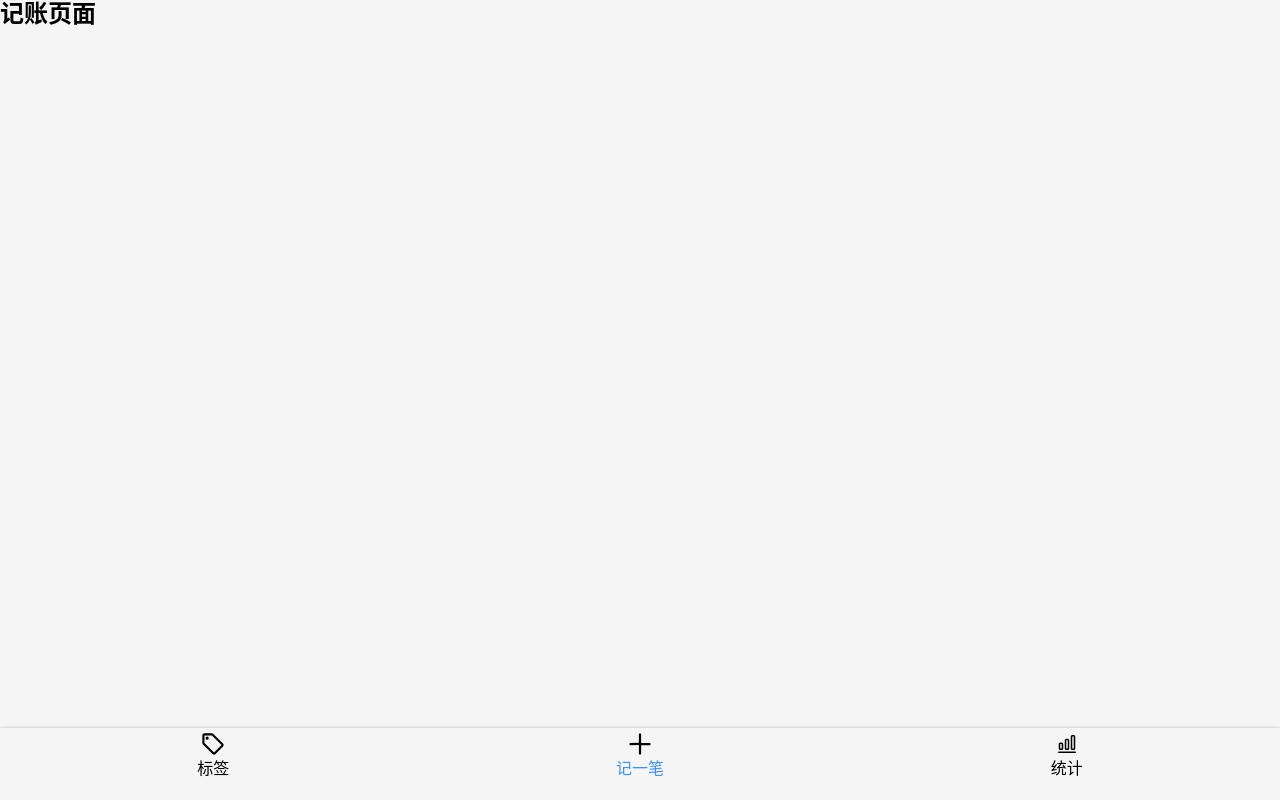
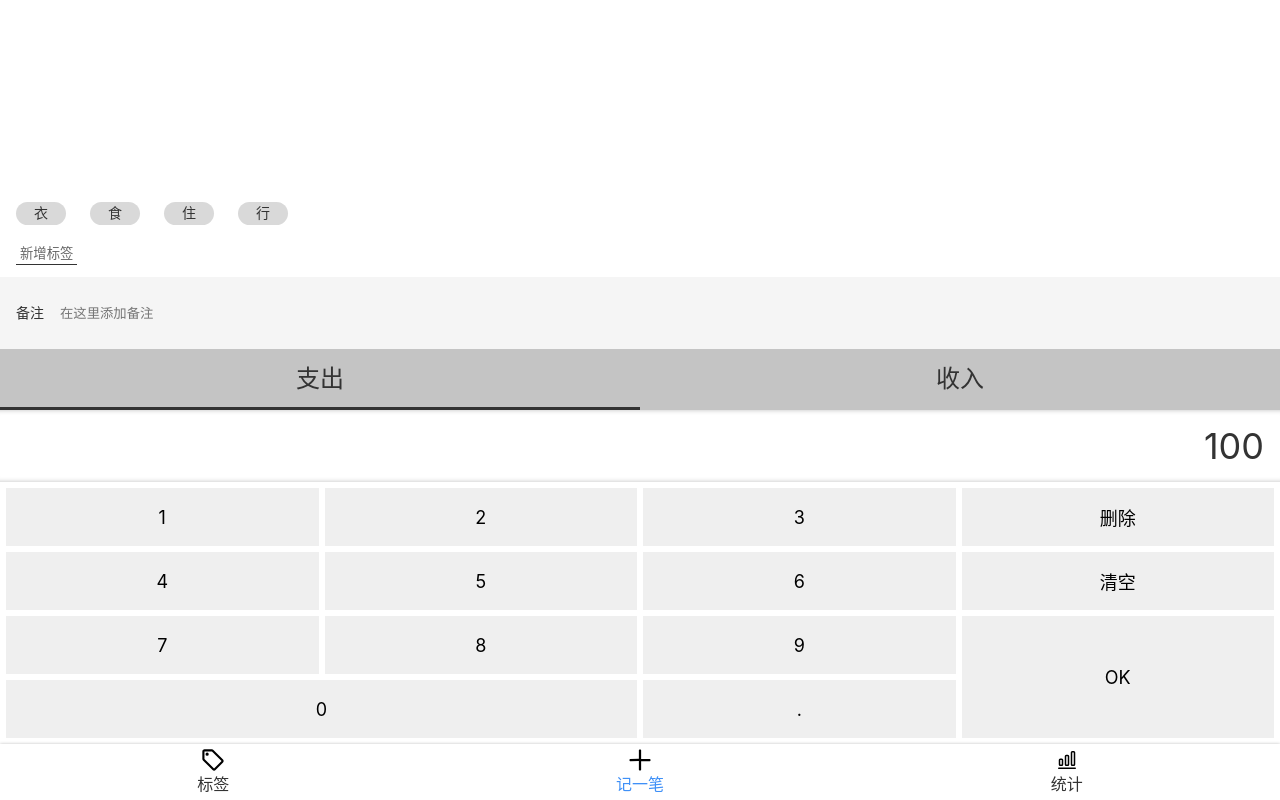
Before and after one commit to beike98/Seashell, a React app: page /#/edit in a window 1280 px wide. Built offline with nearby package versions, Linux system fonts and the light colour scheme.

Commit message:
封装了Edit组件view

```diff
--- a/config/webpack.config.js
+++ b/config/webpack.config.js
@@ -385,7 +385,7 @@
                 {loader: 'svg-sprite-loader', options: {}},
                 {loader: 'svgo-loader', options: {
                   plugins:[
-                    {removeAttrs:{attrs:'fill'}}
+                    {name:"removeAttrs",params:{attrs:'fill'}}
                   ]
                   }}
               ]
--- a/src/App.tsx
+++ b/src/App.tsx
@@ -1,5 +1,6 @@
 import React from 'react';
 import {HashRouter as Router, Switch, Route, Redirect,} from "react-router-dom";
+import Edit from './views/Edit';
 import Layout from "./components/Layout";
 
 const App = () => {
@@ -8,7 +9,7 @@
         <Switch>
           <Redirect exact from="/" to="/edit" />
           <Route path="/edit">
-            <Record/>
+            <Edit/>
           </Route>
           <Route path="/tags">
             <Tags/>
@@ -30,12 +31,6 @@
   );
 }
 
-const Record = () => {
-  return (
-      <Layout><h2>记账页面</h2></Layout>
-  );
-}
-
 const Statistics = () => {
   return (
       <Layout><h2>统计页面</h2></Layout>
--- a/src/components/Layout.tsx
+++ b/src/components/Layout.tsx
@@ -15,7 +15,7 @@
 const Layout = (props: any) => {
   return (
       <Wrapper>
-        <Main>
+        <Main className={props.className}>
           {props.children}
         </Main>
         <Nav/>
--- a/src/components/Nav.tsx
+++ b/src/components/Nav.tsx
@@ -6,7 +6,7 @@
 const NavWrapper = styled.nav`
   line-height: 24px;
   box-shadow: 0 0 3px rgba(0, 0, 0, 0.25);
-
+  background: white;
   > ul {
     display: flex;
 
@@ -15,8 +15,7 @@
       text-align: center;
 
       > a {
-        padding-top: 4px;
-        padding-bottom: 20px;
+        padding: 4px;
         display: flex;
         flex-direction: column;
         align-items: center;
--- a/src/index.scss
+++ b/src/index.scss
@@ -12,6 +12,7 @@
   font-size: 16px;
   line-height: 1.2;
   background: #f5f5f5;
+  color: #333;
 }
 button {
   font-family: inherit;
--- /dev/null
+++ b/src/views/Edit.tsx
@@ -0,0 +1,25 @@
+import Layout from "../components/Layout";
+import React from "react";
+import styled from "styled-components";
+import {TagsSection} from "./Edit/TagsSection";
+import {NotesSection} from "./Edit/NotesSection";
+import {CategorySection} from "./Edit/CategorySection";
+import {NumberPadSection} from "./Edit/NumberPadSection";
+
+const MyLayout = styled(Layout)`
+  display: flex;
+  flex-direction: column;
+`
+
+const Edit = () => {
+  return (
+      <MyLayout>
+        <TagsSection/>
+        <NotesSection/>
+        <CategorySection/>
+        <NumberPadSection/>
+      </MyLayout>
+  );
+}
+
+export default Edit
--- /dev/null
+++ b/src/views/Edit/CategorySection.tsx
@@ -0,0 +1,42 @@
+import styled from "styled-components";
+import React from "react";
+
+const MyCategorySection = styled.section`
+  font-size: 24px;
+
+  > ul {
+    display: flex;
+    background: #c4c4c4;
+
+    > li {
+      width: 50%;
+      text-align: center;
+      padding: 16px 0;
+      position: relative;
+
+      &.selected::after {
+        content: '';
+        display: block;
+        height: 3px;
+        background: #333;
+        position: absolute;
+        bottom: 0;
+        width: 100%;
+        left: 0;
+      }
+    }
+  }
+`
+
+const CategorySection: React.FC = () => {
+  return (
+      <MyCategorySection>
+        <ul>
+          <li className="selected">支出</li>
+          <li>收入</li>
+        </ul>
+      </MyCategorySection>
+  )
+}
+
+export {CategorySection}
--- /dev/null
+++ b/src/views/Edit/NotesSection.tsx
@@ -0,0 +1,37 @@
+import styled from "styled-components";
+import React from "react";
+
+const MyNotesSection = styled.section`
+  background: #f5f5f5;
+  padding: 0 16px;
+  font-size: 14px;
+
+  > label {
+    display: flex;
+    align-items: center;
+
+    > span {
+      margin-right: 16px;
+      white-space: nowrap;
+    }
+
+    > input {
+      display: block;
+      width: 100%;
+      height: 72px;
+      background: none;
+      border: none;
+    }
+  }
+`
+const NotesSection = () => {
+  return (
+      <MyNotesSection>
+        <label>
+          <span>备注</span>
+          <input type="text" placeholder="在这里添加备注"/>
+        </label>
+      </MyNotesSection>
+  )
+}
+export {NotesSection}
--- /dev/null
+++ b/src/views/Edit/NumberPadSection.tsx
@@ -0,0 +1,62 @@
+import styled from "styled-components";
+import React from "react";
+
+const MyNumberSection = styled.section`
+  display: flex;
+  flex-direction: column;
+
+  > .output {
+    background: white;
+    font-size: 36px;
+    line-height: 72px;
+    text-align: right;
+    padding: 0 16px;
+    box-shadow: inset 0 -5px 5px -5px rgba(0, 0, 0, 0.25),
+    inset 0 5px 5px -5px rgba(0, 0, 0, 0.25);
+  }
+
+  > .pad {
+    border: 3px solid white;
+
+    > button {
+      font-size: 18px;
+      float: left;
+      width: 25%;
+      height: 64px;
+      border: 3px solid white;
+
+      &.ok {
+        height: 128px;
+        float: right;
+      }
+
+      &.zero {
+        width: 50%;
+      }
+    }
+  }
+`
+const NumberPadSection = () => {
+  return (
+      <MyNumberSection>
+        <div className="output">100</div>
+        <div className="pad clearfix">
+          <button>1</button>
+          <button>2</button>
+          <button>3</button>
+          <button>删除</button>
+          <button>4</button>
+          <button>5</button>
+          <button>6</button>
+          <button>清空</button>
+          <button>7</button>
+          <button>8</button>
+          <button>9</button>
+          <button className="ok">OK</button>
+          <button className="zero">0</button>
+          <button className="dot">.</button>
+        </div>
+      </MyNumberSection>
+  )
+}
+export {NumberPadSection}
--- /dev/null
+++ b/src/views/Edit/TagsSection.tsx
@@ -0,0 +1,50 @@
+import styled from "styled-components";
+import React from "react";
+
+const MyTagsSection = styled.section`
+  background: #FFFFFF;
+  padding: 12px 16px;
+  flex-grow: 1;
+  display: flex;
+  flex-direction: column;
+  justify-content: flex-end;
+  align-items: flex-start;
+
+  > ol {
+    margin: 0 -12px;
+
+    > li {
+      background: #D9D9D9;
+      border-radius: 18px;
+      display: inline-block;
+      padding: 3px 18px;
+      font-size: 14px;
+      margin: 8px 12px;
+    }
+  }
+
+  > button {
+    background: none;
+    border: none;
+    padding: 2px 4px;
+    border-bottom: 1px solid #333;
+    color: #666;
+    margin-top: 8px;
+  }
+`
+
+const TagsSection: React.FC = () => {
+  return (
+      <MyTagsSection>
+        <ol>
+          <li>衣</li>
+          <li>食</li>
+          <li>住</li>
+          <li>行</li>
+        </ol>
+        <button>新增标签</button>
+      </MyTagsSection>
+  )
+}
+
+export {TagsSection}
```
Also changed, not shown: src/index.tsx (line endings or trailing spaces).
